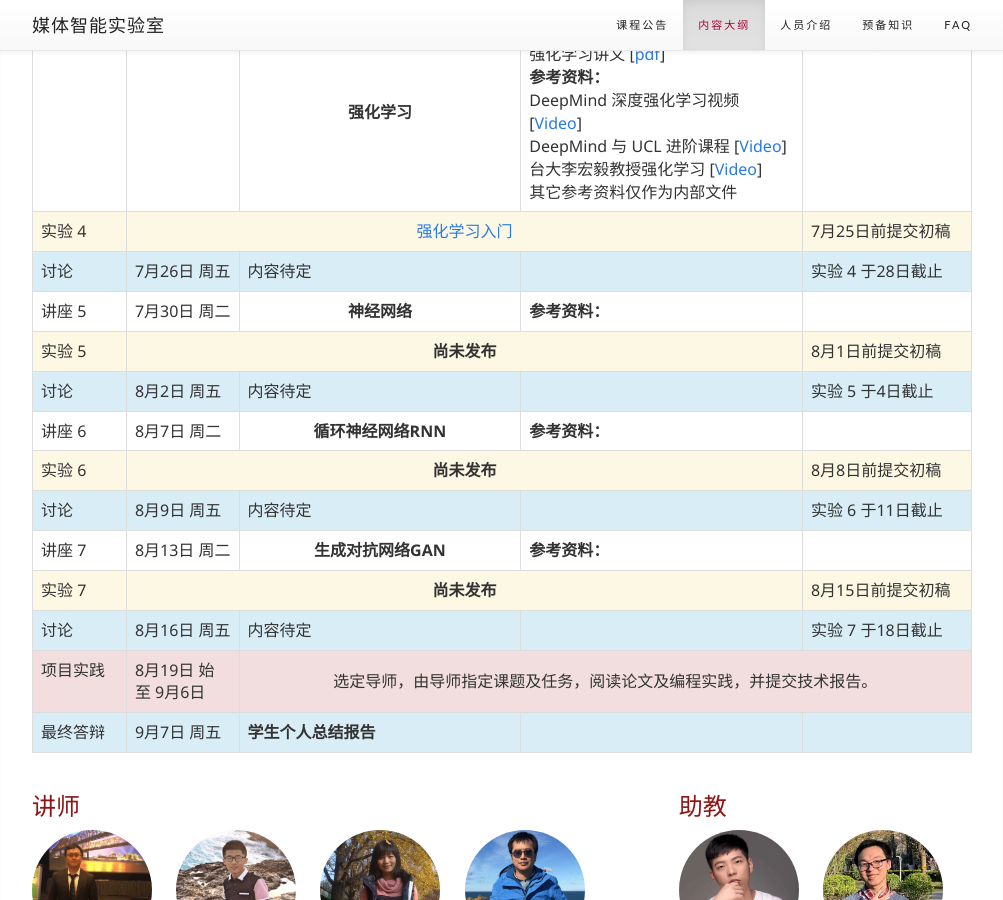
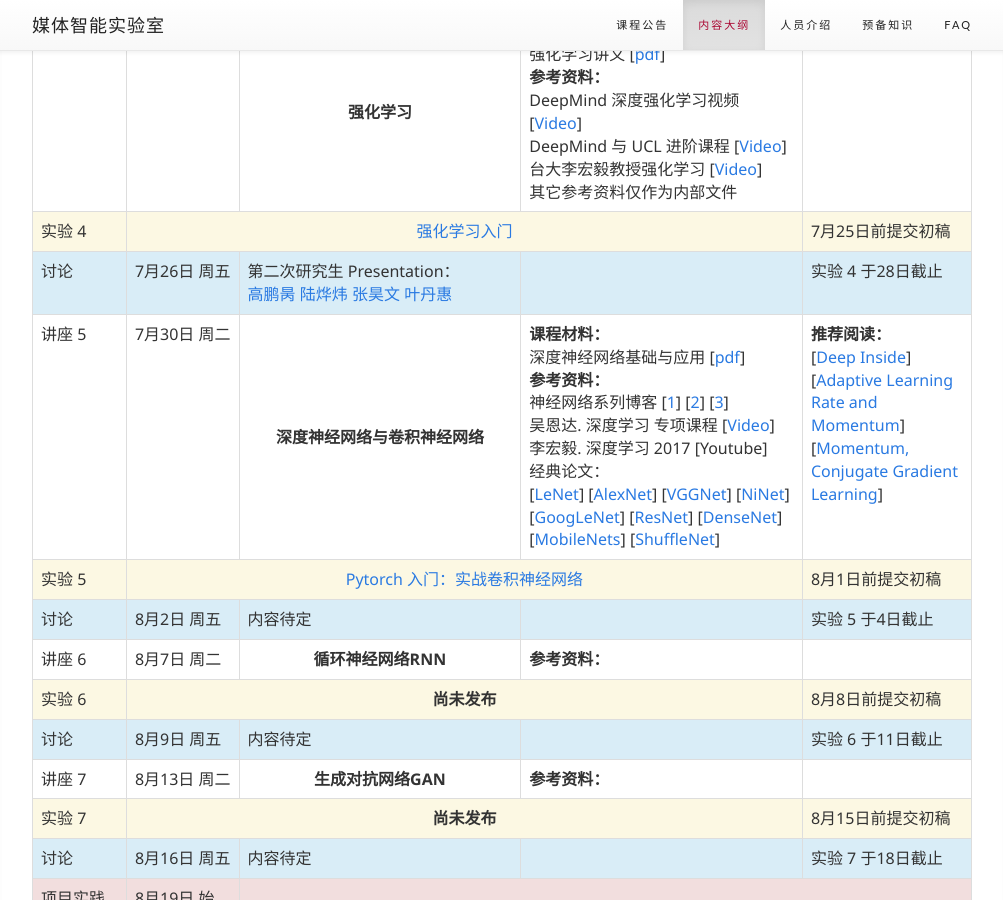
Before and after one commit to HDUMIL/summer-school, a Jekyll site: the page built from index.html, in a window 1280 px wide and 900 px high, scrolled down 2172 px. Shown: the whole window, without its empty margins (138-1141 px from the left). Built offline with Jekyll 4.4.1, drawn with Linux system fonts in a browser that asks for light colours; nearby versions of some CDN libraries; formulas are drawn with MathJax 3.

Commit message:
add week5

```diff
--- a/_includes/schedule.html
+++ b/_includes/schedule.html
@@ -96,8 +96,8 @@
         <tr class="warning">
             <td>实验 1</td>
             <td colspan="3" style="text-align:center; vertical-align:middle;">
-            <a href="{{ "/assignments/lab1/" | prepend: site.baseurl }}">
-                基础编程练习</a>：Python、图像特征提取、视觉项目实战<br>
+                <a href="{{ "/assignments/lab1/" | prepend: site.baseurl }}">
+                    基础编程练习</a>：Python、图像特征提取、视觉项目实战<br>
                 *第一周为缓冲阶段，学写代码，无需提交实验结果。<br>
             </td>
             <td></td>
@@ -197,7 +197,7 @@
             <td>实验 2</td>
             <td colspan="3" style="text-align:center; vertical-align:middle;">
                 <a href="{{ "/assignments/lab2/" | prepend: site.baseurl }}">
-                        Scikit-learn 监督学习实战与文档写作入门</a><br>
+                    Scikit-learn 监督学习实战与文档写作入门</a><br>
             </td>
             <td>7月11日前提交初稿</td>
         </tr>
@@ -291,7 +292,11 @@
             <td>讨论</td>
             <td>7月26日 周五</td>
             <td>
-                内容待定<br>
+                第二次研究生 Presentation：<br>
+                <a href="{{ "/slides/student/#" | prepend: site.baseurl }}">高鹏昺</a>
+                <a href="{{ "/slides/student/#" | prepend: site.baseurl }}">陆烨炜</a>
+                <a href="{{ "/slides/student/#" | prepend: site.baseurl }}">张昊文</a>
+                <a href="{{ "/slides/student/#" | prepend: site.baseurl }}">叶丹惠</a><br>
             </td>
             <td></td>
             <td>实验 4 于28日截止</td>
@@ -301,13 +306,39 @@
             <td>讲座 5</td>
             <td>7月30日 周二</td>
             <td style="text-align:center; vertical-align:middle;">
-                <b>神经网络</b><br>
-
+                <b>深度神经网络与卷积神经网络</b><br>
             </td>
             <td>
+                <b>课程材料：</b><br>
+                深度神经网络基础与应用
+                [<a href="{{ "/slides/lec5-cnn.pdf" | prepend: site.baseurl }}">pdf</a>]<br>
                 <b>参考资料：</b><br>
+                神经网络系列博客
+                [<a href="https://accepteddoge.com/cnblogs/mldl/deep-learning-and-neural-network" target="_blank">1</a>]
+                [<a href="https://accepteddoge.com/cnblogs/mldl/deep-neural-network-tips" target="_blank">2</a>]
+                [<a href="https://accepteddoge.com/cnblogs/mldl/convolutional-neural-network" target="_blank">3</a>]<br>
+                吴恩达. 深度学习 专项课程 [<a href="https://mooc.study.163.com/course/2001281004"
+                    target="_blank">Video</a>]<br>
+                李宏毅. 深度学习 2017 [Youtube]<br>
+                经典论文：<br>
+                [<a href="http://vision.stanford.edu/cs598_spring07/papers/Lecun98.pdf" target="_blank">LeNet</a>]
+                [<a href="https://papers.nips.cc/paper/4824-imagenet-classification-with-deep-convolutional-neural-networks.pdf"
+                    target="_blank">AlexNet</a>]
+                [<a href="https://arxiv.org/pdf/1409.1556" target="_blank">VGGNet</a>]
+                [<a href="https://arxiv.org/pdf/1312.4400" target="_blank">NiNet</a>]
+                [<a href="https://arxiv.org/pdf/1409.4842" target="_blank">GoogLeNet</a>]
+                [<a href="https://arxiv.org/pdf/1512.03385" target="_blank">ResNet</a>]
+                [<a href="https://arxiv.org/pdf/1608.06993" target="_blank">DenseNet</a>]
+                [<a href="https://arxiv.org/pdf/1704.04861" target="_blank">MobileNets</a>]
+                [<a href="https://arxiv.org/pdf/1707.01083" target="_blank">ShuffleNet</a>]<br>
             </td>
             <td>
+                <b>推荐阅读：</b><br>
+                [<a href="https://arxiv.org/pdf/1312.6034" target="_blank">Deep Inside</a>]<br>
+                [<a href="https://pdfs.semanticscholar.org/b594/6a59540fa19aaec7ea690db108d3f1cdd92d.pdf"
+                    target="_blank">Adaptive Learning Rate and Momentum</a>]<br>
+                [<a href="http://www.cs.bham.ac.uk/~jxb/NN/l8.pdf" target="_blank">Momentum, Conjugate
+                    Gradient Learning</a>]<br>
             </td>
         </tr>
 
@@ -316,7 +347,8 @@
         <tr class="warning">
             <td>实验 5</td>
             <td colspan="3" style="text-align:center; vertical-align:middle;">
-                <strong>尚未发布</strong><br>
+                <a href="{{ "/assignments/lab5/" | prepend: site.baseurl }}">
+                    Pytorch 入门：实战卷积神经网络</a><br>
             </td>
             <td>8月1日前提交初稿</td>
         </tr>
```
Also changed, not shown: other parts of _includes/schedule.html (+2 -1 lines), assignments/lab5/index.html (added, +46 -0 lines), 1 other file.
